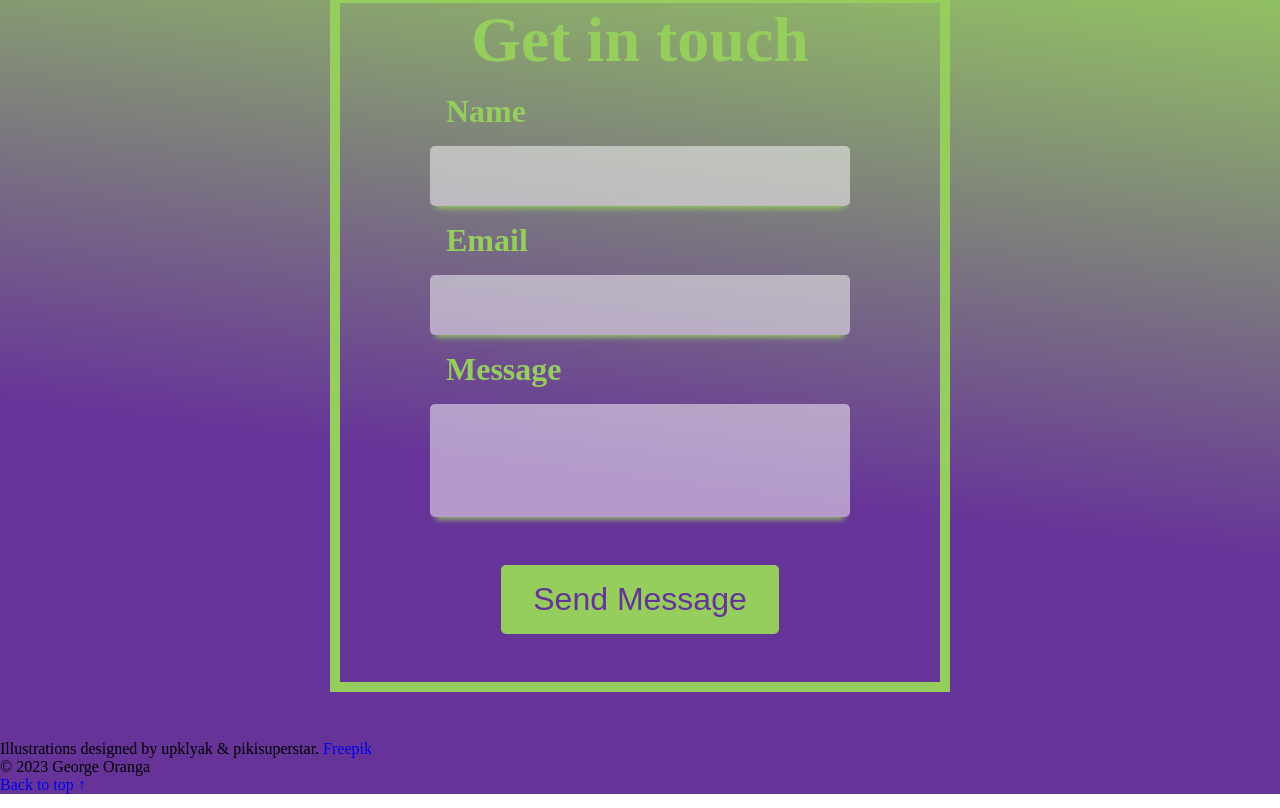
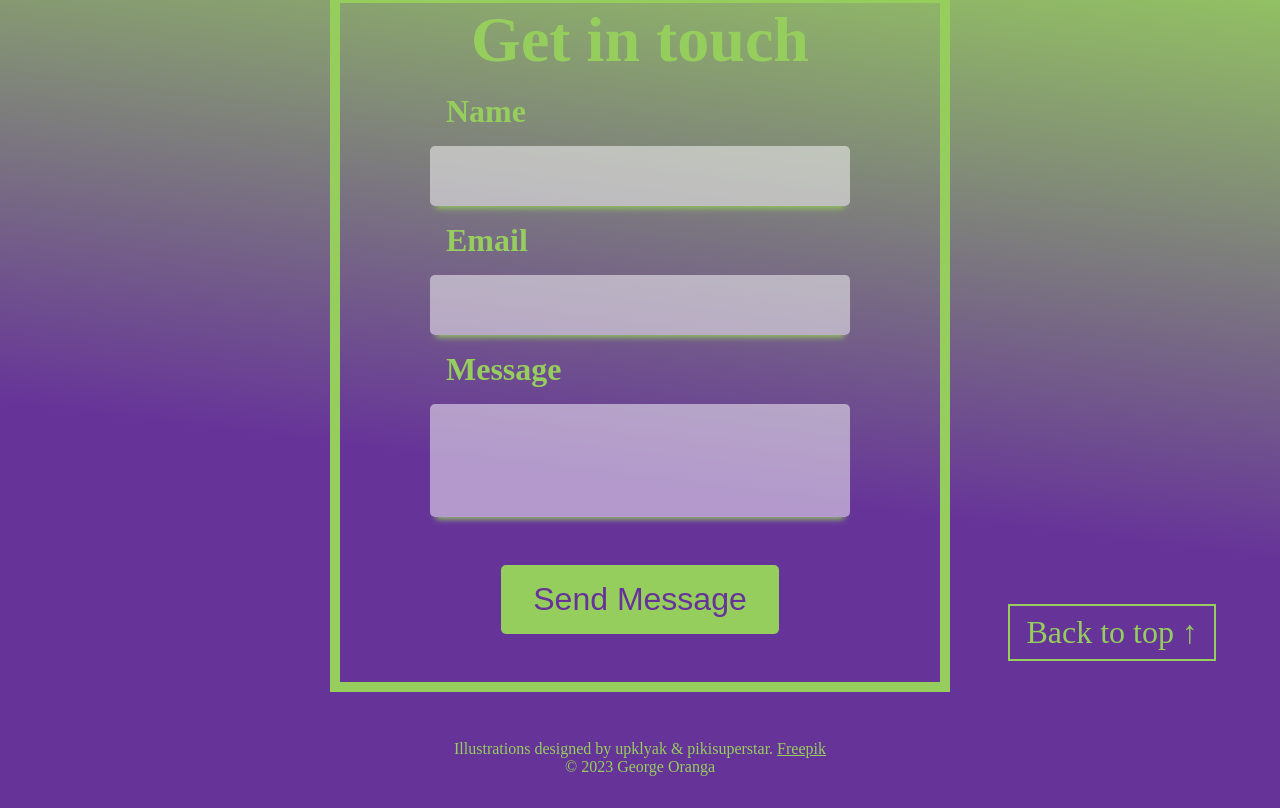
Before and after one commit to OrangaG/Personal-website, a website built with Vite: page index.html in a window 1280 px wide. Shown: the part 3634-4442 px from the top of the page. Built offline with nearby package versions, Linux system fonts and the light colour scheme.

Commit message:
Footer section completed

```diff
--- a/index.html
+++ b/index.html
@@ -8,6 +8,9 @@
     <title>George Oranga</title>
   </head>
   <body>
+    <!-- TODO:Fix the header image loading the background purple -->
+    <!-- TODO:Make the navbar sticky when scrolling down -->
+    <!-- TODO:Fix the hover transition of the back to top arrow -->
     <header>
       <nav class="header__navbar">
         <ul class="header__links">
@@ -34,7 +37,6 @@
           </div>
         </div>
         <div class="header__image-box">
-          <!-- TODO:Fix the header image loading the background purple -->
           <img
             class="header__image"
             src="./assets/coder.jpg"
@@ -196,15 +198,15 @@
           <button type="submit">Send Message</button>
         </form>
       </div>
+      <a class="footer__arrow" href="#">Back to top &uarr;</a>
     </section>
 
     <footer class="footer">
       <p>
         Illustrations designed by upklyak & pikisuperstar.
-        <a href="http://www.freepik.com"> Freepik</a>
+        <a class="footer__link" href="http://www.freepik.com"> Freepik</a>
       </p>
       <p>&copy; 2023 George Oranga</p>
-      <a href="#">Back to top &uarr;</a>
     </footer>
     <script type="module" src="/main.js"></script>
   </body>
--- a/style.css
+++ b/style.css
@@ -277,6 +277,7 @@ a {
 
 /* Contact */
 #contact {
+  position: relative;
   display: flex;
   justify-content: center;
   padding: 3rem 0;
@@ -376,5 +377,32 @@ button:hover {
 
 /* footer */
 .footer {
+  /* position: relative; */
+  display: flex;
+  flex-direction: column;
+  justify-content: center;
+  align-items: center;
+  color: #96ce5e;
   background-color: #663399;
+  padding-bottom: 2rem;
 }
+
+.footer__link {
+  color: #96ce5e;
+  text-decoration: underline;
+}
+
+.footer__arrow {
+  position: absolute;
+  right: 5%;
+  bottom: 10%;
+  color: #96ce5e;
+  font-size: 2rem;
+  padding: 0.5rem 1rem;
+  border: 2px solid #96ce5e;
+}
+
+.footer__arrow:hover {
+  background-color: #96ce5e;
+  color: #663399;
+}
```
